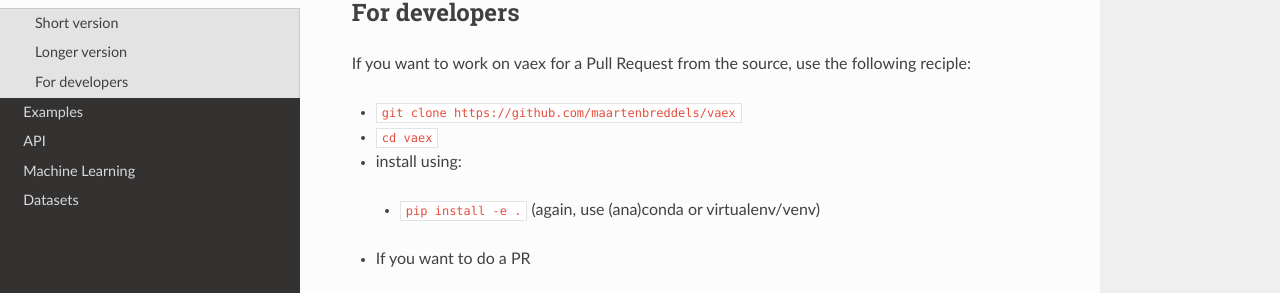
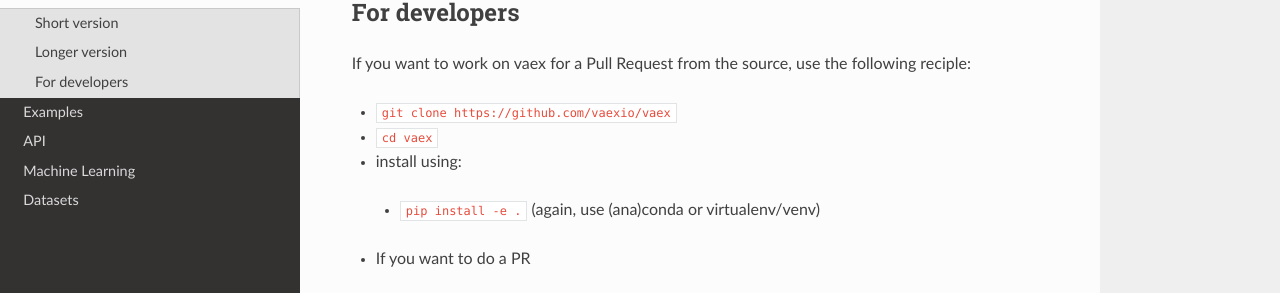
Before and after one commit to vaexio/vaex, a Sphinx documentation site: the page built from docs/source/installing.rst, in a window 1280 px wide and 900 px high, scrolled down 860 px. Shown: the part 154-447 px from the top of the window. Built offline with Sphinx 7.4.7 and the Read the Docs theme 2.0.0, drawn with Linux system fonts in a browser that asks for light colours; pages that are not in the unit, such as notebooks, are missing from menus; the version number is read from the project's files by our own code; some of the changed lines change nothing that is shown.

Commit message:
Fixing outdated clone url

```diff
--- a/docs/source/installing.rst
+++ b/docs/source/installing.rst
@@ -44,7 +44,7 @@ For developers
 
 If you want to work on vaex for a Pull Request from the source, use the following reciple:
 
-* ``git clone https://github.com/maartenbreddels/vaex``
+* ``git clone https://github.com/vaexio/vaex``
 * ``cd vaex``
 * install using:
 
```
